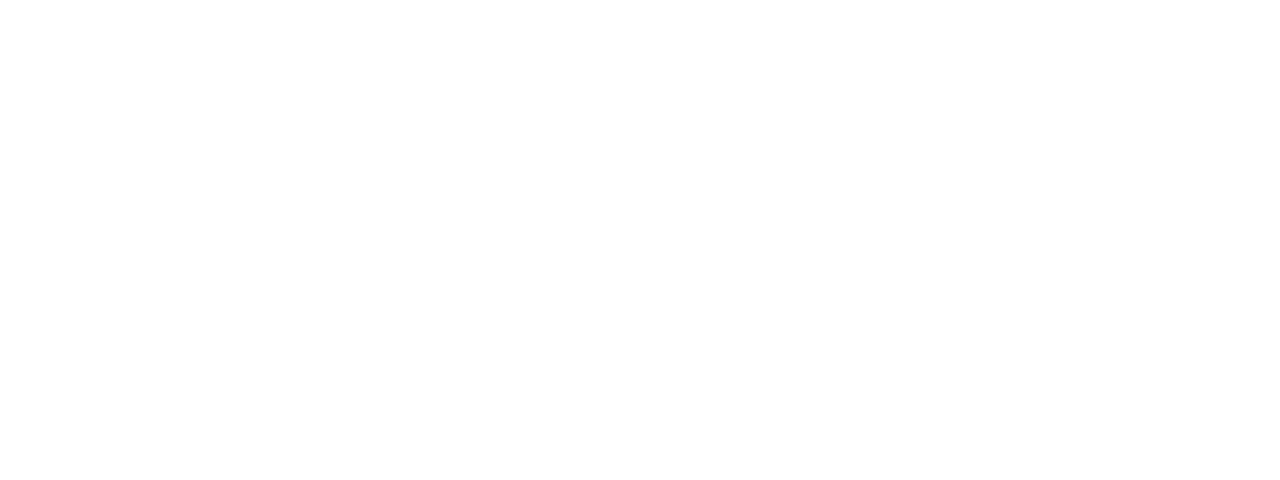
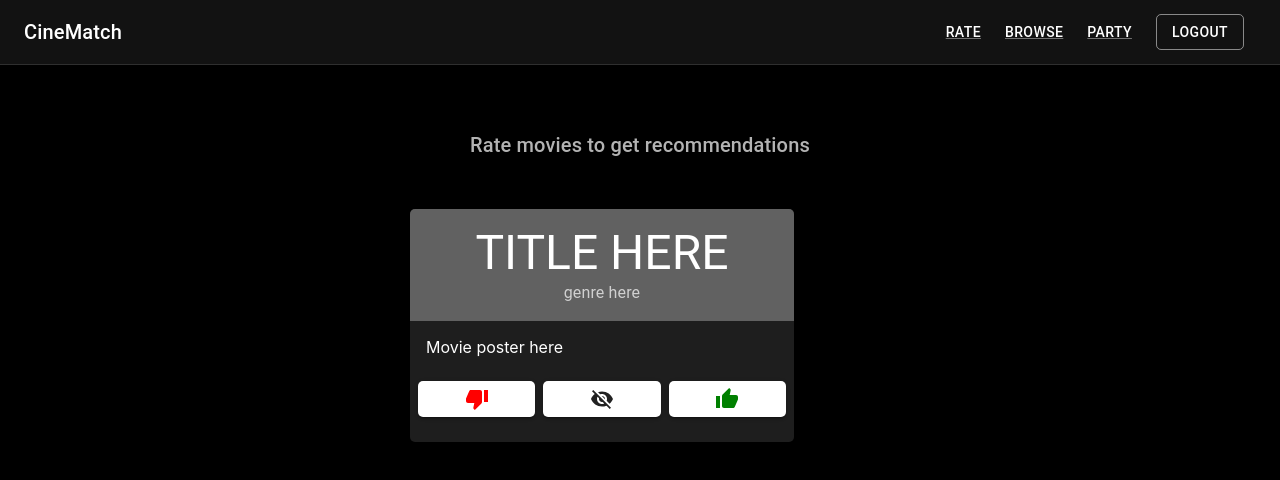
Before and after one commit to tkhv/CineMatch, a React (Create React App) app in the folder frontend/: page /rate in a window 1280 px wide. Before the commit this address had no page. Shown: the top 480 px of the page. Built offline with nearby package versions, Linux system fonts and the light colour scheme.

Commit message:
Created RatePage.tsx

```diff
--- a/frontend/package.json
+++ b/frontend/package.json
@@ -5,7 +5,8 @@
   "dependencies": {
     "@emotion/react": "^11.11.1",
     "@emotion/styled": "^11.11.0",
-    "@mui/material": "^5.14.17",
+    "@mui/icons-material": "^5.14.18",
+    "@mui/material": "^5.14.18",
     "@testing-library/jest-dom": "^5.17.0",
     "@testing-library/react": "^13.4.0",
     "@testing-library/user-event": "^13.5.0",
--- a/frontend/src/App.tsx
+++ b/frontend/src/App.tsx
@@ -2,6 +2,7 @@
 import { ThemeProvider, createTheme } from "@mui/material/styles";
 
 import AuthPage from "./pages/AuthPage";
+import RatePage from "./pages/RatePage";
 
 const theme = createTheme({
   palette: {
@@ -70,7 +71,7 @@
       <BrowserRouter>
         <Routes>
           <Route path="/" element={<AuthPage />} />
-          <Route path="/home" element={<h1>Home</h1>} />
+          <Route path="/rate" element={<RatePage />} />
         </Routes>
       </BrowserRouter>
     </ThemeProvider>
--- /dev/null
+++ b/frontend/src/pages/RatePage.tsx
@@ -0,0 +1,202 @@
+import * as React from "react";
+import { createTheme, ThemeProvider } from "@mui/material/styles";
+import AppBar from "@mui/material/AppBar";
+import Box from "@mui/material/Box";
+import Button from "@mui/material/Button";
+import Card from "@mui/material/Card";
+import CardActions from "@mui/material/CardActions";
+import CardContent from "@mui/material/CardContent";
+import CardHeader from "@mui/material/CardHeader";
+import CssBaseline from "@mui/material/CssBaseline";
+import Grid from "@mui/material/Grid";
+import Toolbar from "@mui/material/Toolbar";
+import Typography from "@mui/material/Typography";
+import Link from "@mui/material/Link";
+import GlobalStyles from "@mui/material/GlobalStyles";
+import Container from "@mui/material/Container";
+import Tooltip from "@mui/material/Tooltip";
+
+import { ThumbUp, ThumbDown, VisibilityOff } from "@mui/icons-material";
+
+const tiers = [
+  {
+    title: "Free",
+    price: "0",
+    description: [
+      "10 users included",
+      "2 GB of storage",
+      "Help center access",
+      "Email support",
+    ],
+    buttonText: "Sign up for free",
+    buttonVariant: "outlined",
+  },
+  {
+    title: "Pro",
+    subheader: "Most popular",
+    price: "15",
+    description: [
+      "20 users included",
+      "10 GB of storage",
+      "Help center access",
+      "Priority email support",
+    ],
+    buttonText: "Get started",
+    buttonVariant: "contained",
+  },
+  {
+    title: "Enterprise",
+    price: "30",
+    description: [
+      "50 users included",
+      "30 GB of storage",
+      "Help center access",
+      "Phone & email support",
+    ],
+    buttonText: "Contact us",
+    buttonVariant: "outlined",
+  },
+];
+const footers = [
+  {
+    title: "Company",
+    description: ["Team", "History", "Contact us", "Locations"],
+  },
+  {
+    title: "Features",
+    description: [
+      "Cool stuff",
+      "Random feature",
+      "Team feature",
+      "Developer stuff",
+      "Another one",
+    ],
+  },
+  {
+    title: "Resources",
+    description: [
+      "Resource",
+      "Resource name",
+      "Another resource",
+      "Final resource",
+    ],
+  },
+  {
+    title: "Legal",
+    description: ["Privacy policy", "Terms of use"],
+  },
+];
+
+export default function RatePage() {
+  return (
+    <div
+      style={{
+        backgroundColor: "black",
+        height: "100vh",
+        alignItems: "center",
+      }}
+    >
+      <AppBar
+        position="static"
+        color="default"
+        elevation={0}
+        sx={{ borderBottom: (theme) => `1px solid ${theme.palette.divider}` }}
+      >
+        <Toolbar sx={{ flexWrap: "wrap" }}>
+          <Typography variant="h6" color="inherit" noWrap sx={{ flexGrow: 1 }}>
+            CineMatch
+          </Typography>
+          <nav>
+            <Link
+              variant="button"
+              color="text.primary"
+              href="/rate"
+              sx={{ my: 1, mx: 1.5 }}
+            >
+              Rate
+            </Link>
+            <Link
+              variant="button"
+              color="text.primary"
+              href="#"
+              sx={{ my: 1, mx: 1.5 }}
+            >
+              Browse
+            </Link>
+            <Link
+              variant="button"
+              color="text.primary"
+              href="#"
+              sx={{ my: 1, mx: 1.5 }}
+            >
+              Party
+            </Link>
+          </nav>
+          <Button href="/" variant="outlined" sx={{ my: 1, mx: 1.5 }}>
+            Logout
+          </Button>
+        </Toolbar>
+      </AppBar>
+      <Container
+        disableGutters
+        maxWidth="sm"
+        component="main"
+        sx={{ pt: 8, pb: 6 }}
+      >
+        <Typography
+          variant="h6"
+          align="center"
+          color="text.secondary"
+          component="p"
+        >
+          Rate movies to get recommendations
+        </Typography>
+      </Container>
+      <Container maxWidth="md" component="main">
+        <Card
+          sx={{
+            width: "30vw",
+            // height: "50vh",
+            paddingBottom: "2%",
+            marginLeft: "23%",
+          }}
+        >
+          <CardHeader
+            title="TITLE HERE"
+            subheader="genre here"
+            titleTypographyProps={{ align: "center", variant: "h3" }}
+            subheaderTypographyProps={{
+              align: "center",
+            }}
+            sx={{
+              backgroundColor: (theme) =>
+                theme.palette.mode === "light"
+                  ? theme.palette.grey[200]
+                  : theme.palette.grey[700],
+            }}
+          />
+          <CardContent sx={{ alignSelf: "center" }}>
+            Movie poster here
+          </CardContent>
+          <CardActions>
+            <Tooltip title="Dislike">
+              <Button fullWidth variant={"contained"} sx={{ color: "red" }}>
+                <ThumbDown />
+              </Button>
+            </Tooltip>
+            <Tooltip title="Unwatched">
+              <Button fullWidth variant={"contained"}>
+                <VisibilityOff />
+              </Button>
+            </Tooltip>
+            <Tooltip title="Like">
+              <Button fullWidth variant={"contained"} sx={{ color: "green" }}>
+                <ThumbUp />
+              </Button>
+            </Tooltip>
+          </CardActions>
+        </Card>
+      </Container>
+    </div>
+  );
+}
```
Also changed, not shown: 1 other file (tests, documents, lock files or other folders).
